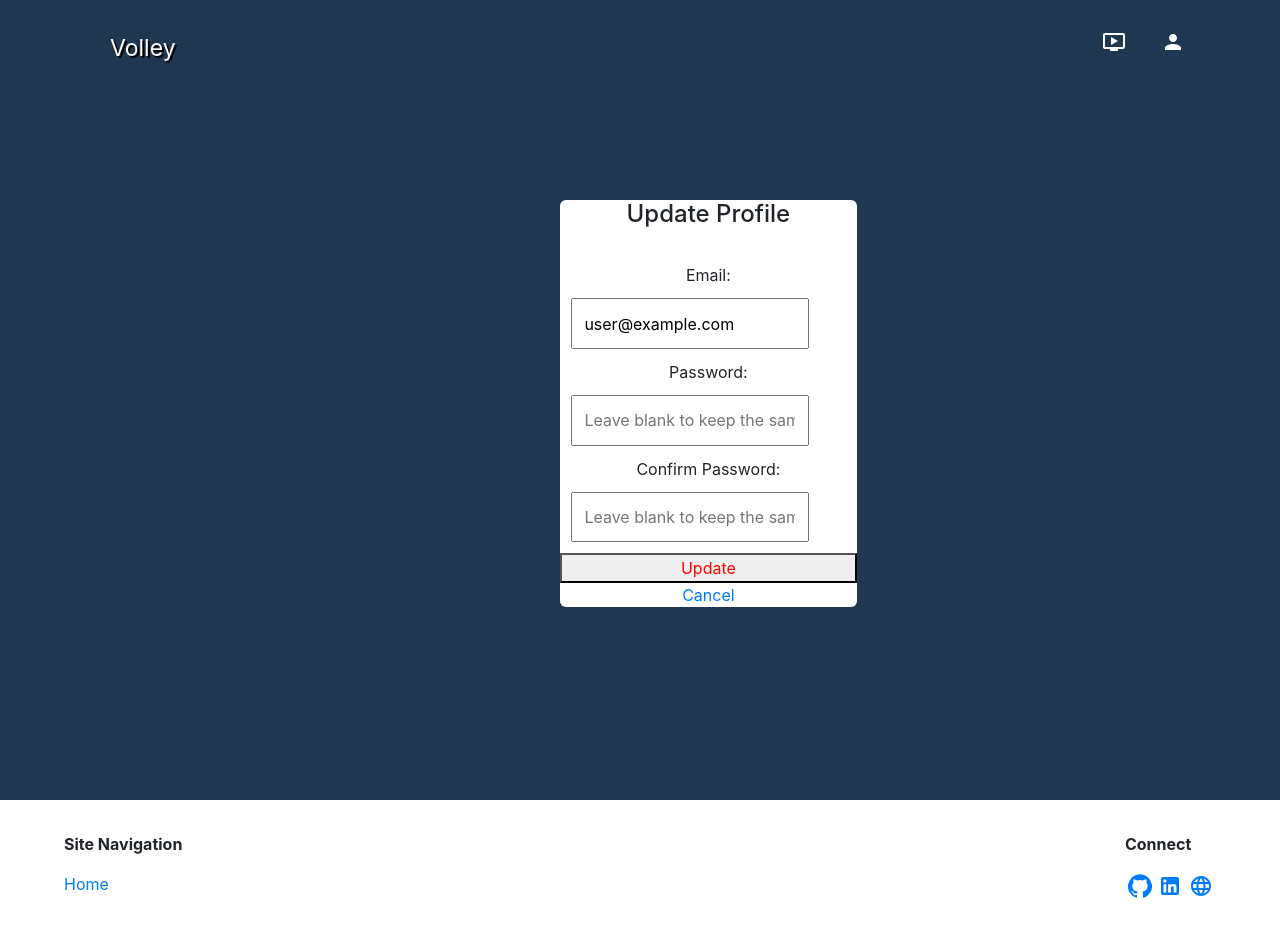
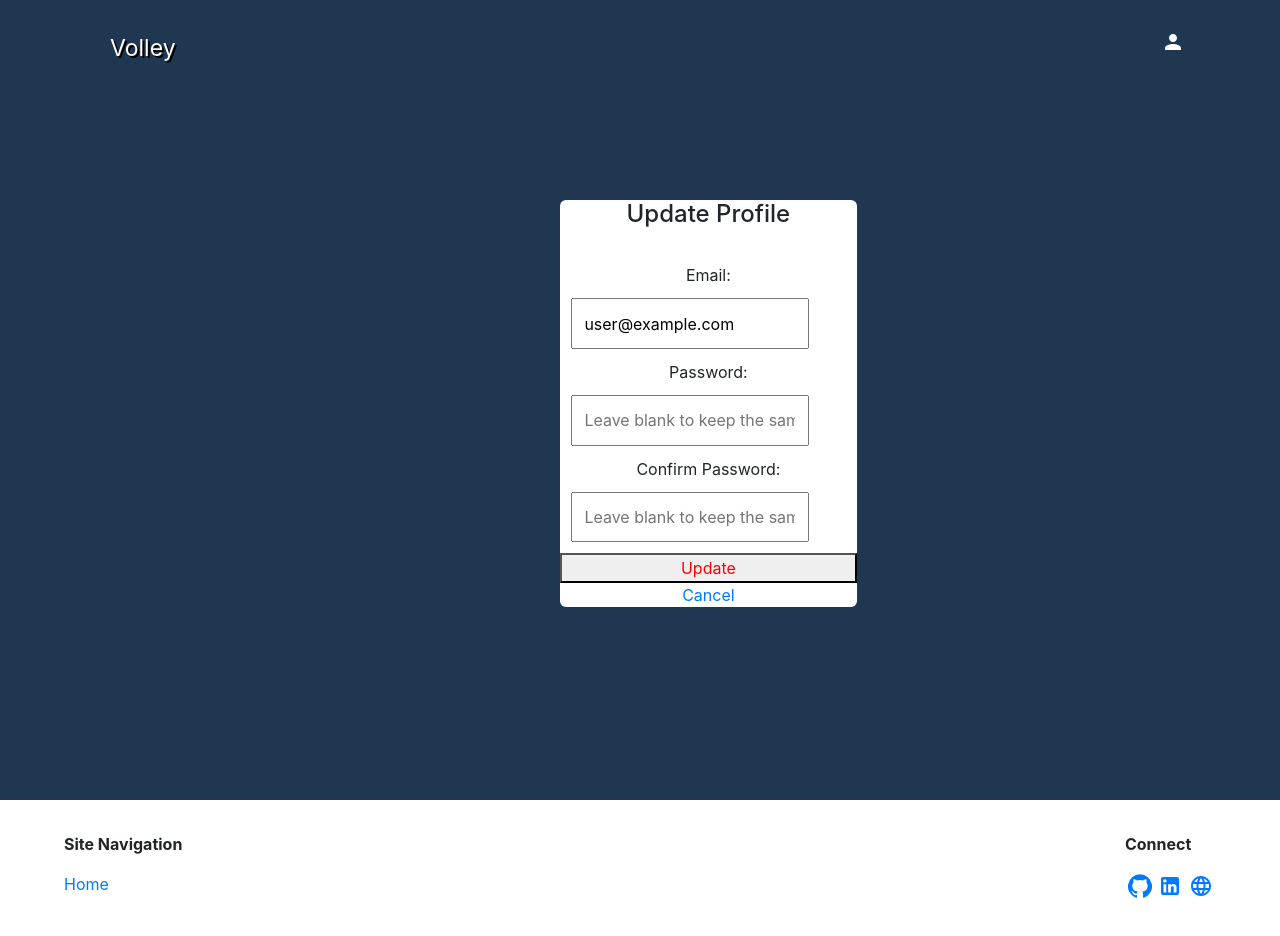
Before and after one commit to dunba/Volley, a React (Create React App) app: page /update-profile in a window 1280 px wide. Shown: the top 936 px of the page. Built offline with nearby package versions, Linux system fonts and the light colour scheme; no server answers; the database is empty; sample sign-in values are in the browser's storage.

Commit message:
nav adjustment

```diff
--- a/src/Nav.js
+++ b/src/Nav.js
@@ -82,7 +82,7 @@ const Nav = ({ likenum }) => {
 
                     </div> */}
                     <div className='navdiv'>
-                        <ul className='navlist'>    <li><NavLink className='linkstyle' exact to="/" onClick={() => setIsNavExpanded(false)}><OndemandVideo /> </NavLink></li>
+                        <ul className='navlist'>   {/*    <li><NavLink className='linkstyle' exact to="/" onClick={() => setIsNavExpanded(false)}><OndemandVideo /> </NavLink></li> */}
                             {/* <li><NavLink className='linkstyle' to="/stats"><TrendingUpIcon /> </NavLink></li> */}
                             <li className='linkstyle'><PersonIcon id='iconlistener' onClick={expandNav} /></li>
                         </ul>
```
